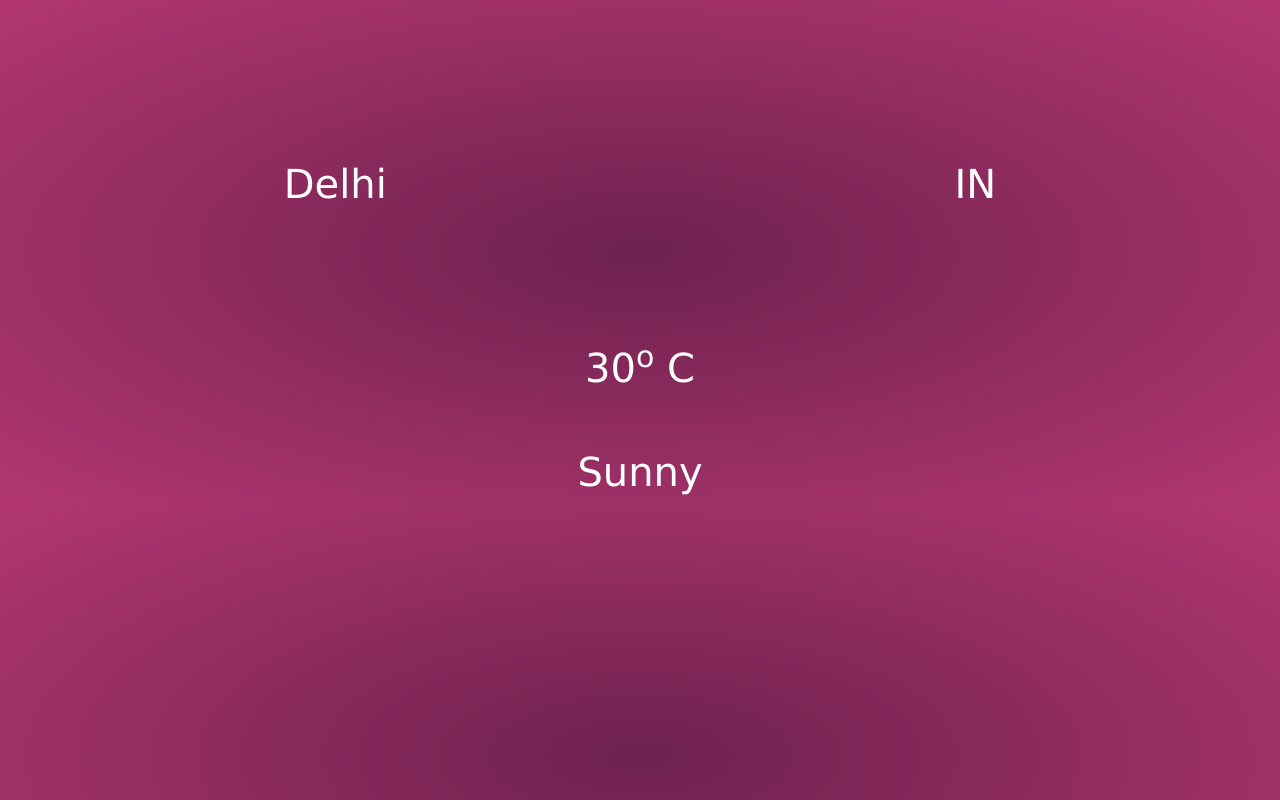
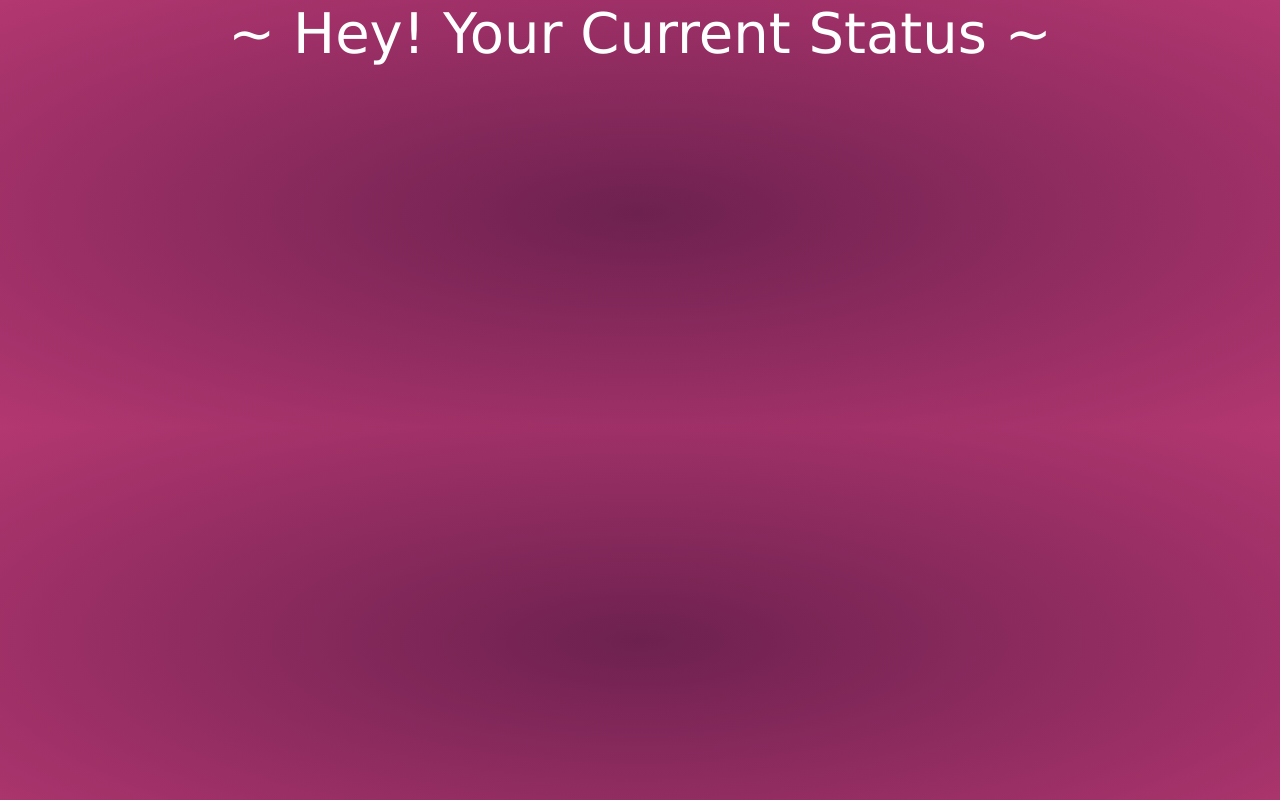
Before and after one commit to paarth17032000/Weather-App, a plain HTML site: page index.html in a window 1280 px wide. Drawn offline with nearby package versions, Linux system fonts and the light colour scheme.

Commit message:
Update index.html

```diff
--- a/index.html
+++ b/index.html
@@ -3,18 +3,25 @@
 <head>
     <meta charset="UTF-8">
     <meta name="viewport" content="width=device-width, initial-scale=1.0">
+<!--   bootstrap   -->
     <link rel="stylesheet" href="https://maxcdn.bootstrapcdn.com/bootstrap/4.5.2/css/bootstrap.min.css">
+<!--   style sheet   -->
     <link rel="stylesheet" href="./style.css">
     <title>Document</title>
 </head>
-<body class="text-capitalize">
+<body class="container text-capitalize">
+    <div class="display-4 text-center">~ Hey! your current status ~</div>
     <div id="position" class="d-flex justify-content-around">
-        <h1 id="city-name">Delhi</h1>
-        <h1 id="country-code">IN</h1>
+<!--   city name   -->
+        <h1 id="city-name"></h1>
+<!--    country name      -->
+        <h1 id="country-code"></h1>
     </div>
     <div id="details" class="d-flex flex-column align-items-center">
-        <h1 id="temp">30<sup>o</sup>&nbsp;C</h1>
-        <h1 id="description" class="mt-5">Sunny</h1>
+<!--  temp  -->
+        <h1 id="temp"></h1>
+<!-- weather description -->
+        <h1 id="description" class="mt-5"></h1>
     </div>
 <script src="./app.js"></script>
 </body>
```
